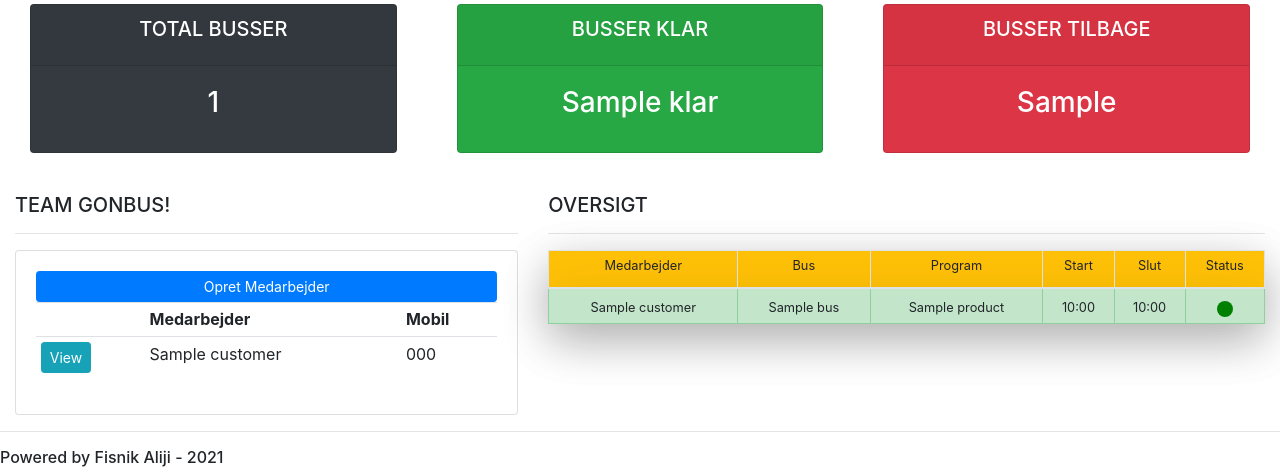
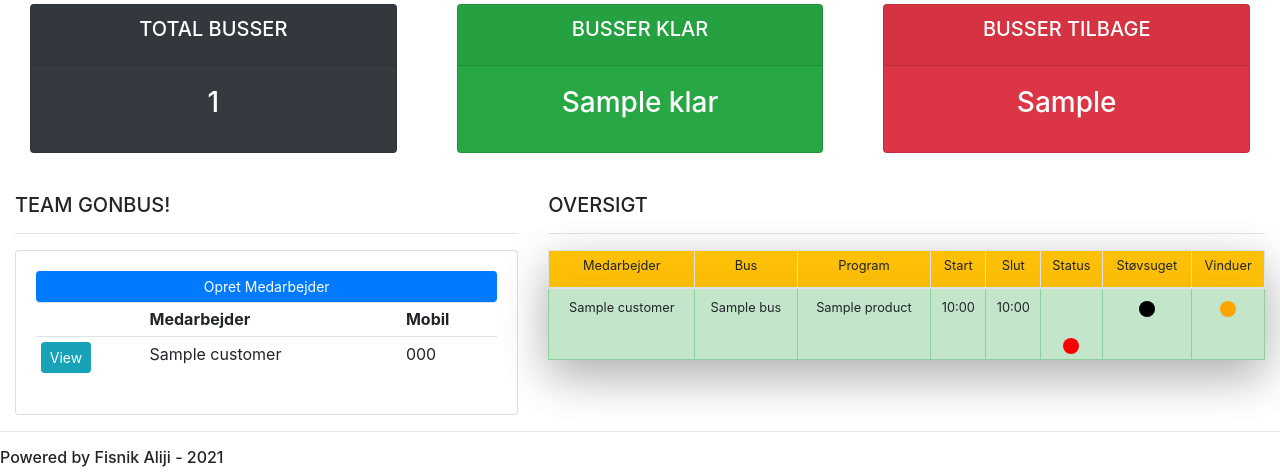
Before and after one commit to alora2018/alora.dk, a Django app: template todo_list/templates/accounts/dashboard.html in a window 1280 px wide. Shown: the part 336-811 px from the top of the page. Run offline with Django 3.2, Linux system fonts and the light colour scheme; the template is opened without the code that fills it: most values are stand-ins (such as "Sample title", 1, 10 or a date in 2020); some libraries are stand-ins or nearby versions.

Commit message:
new changes

```diff
--- a/todo_list/templates/accounts/customer.html
+++ b/todo_list/templates/accounts/customer.html
@@ -89,7 +89,8 @@
 		<td class="text-center"><small>{{ order.end_date|date:'H:i' }}</small></td>
 		<td class="text-center"><center><a href="{% url 'cross_off' order.id %}"><small><svg xmlns="http://www.w3.org/2000/svg" width="16" height="16"  fill="green" class="bi bi-circle-fill" viewBox="0 0 16 16">
 		<circle cx="8" cy="8" r="8"/></a></center></svg></small></td>
-		<a class="btn btn-primary" href="{% url 'url-name'%}">Button-Text</a>
+	  	<td class="text-center"><center><a href="{% url 'ja_stovsuge' order.id %}"><small><svg xmlns="http://www.w3.org/2000/svg" width="16" height="16"  fill="grey" class="bi bi-circle-fill" viewBox="0 0 16 16">
+		<circle cx="8" cy="8" r="8"/></a></center></svg></small></td>
 	</tr>
 
 	{% else %}
@@ -101,6 +102,8 @@
 		<td class="text-center"><small>{{ order.end_date|date:'H:i' }}</small></td>
 		<td class="text-center"><center><a href="{% url 'uncross' order.id %}"><small><svg xmlns="http://www.w3.org/2000/svg" width="16" height="16"  fill="red" class="bi bi-circle-fill" viewBox="0 0 16 16">
 		<circle cx="8" cy="8" r="8"/></a></center></svg></small></td>
+		<td class="text-center"><center><a href="{% url 'nej_stovsuge' order.id %}"><small><svg xmlns="http://www.w3.org/2000/svg" width="16" height="16"  fill="black" class="bi bi-circle-fill" viewBox="0 0 16 16">
+		<circle cx="8" cy="8" r="8"/></a></center></svg></small></td>
 	</tr>
 				{% endif %}
 				{% endfor %}
--- a/todo_list/templates/accounts/dashboard.html
+++ b/todo_list/templates/accounts/dashboard.html
@@ -48,6 +48,9 @@
       <th class="text-center" scope="col"><small><h6>Start</small></th>
       <th class="text-center" scope="col"><small><h6>Slut</small></th>
       <th class="text-center" scope="col"><small><h6>Status</small></th>
+	  <th class="text-center" scope="col"><small><h6>Støvsuget</small></th>
+	  <th class="text-center" scope="col"><small><h6>Vinduer</small></th>
+
 	</tr>
 </thead>
 
@@ -64,7 +67,14 @@
         <td class="text-center"><small>{{ order.product }}</small></td>
 		<td class="text-center"><small>{{ order.start_date|date:'H:i' }}</small></td>
 		<td class="text-center"><small>{{ order.end_date|date:'H:i' }}</small></td>			<td class="text-center"><center><a href="{% url 'cross_off' order.id %}"><small><svg xmlns="http://www.w3.org/2000/svg" width="16" height="16"  fill="green" class="bi bi-circle-fill" viewBox="0 0 16 16">
+		<td class="text-center"><center><a href="{% url 'cross_off' order.id %}"><small><svg xmlns="http://www.w3.org/2000/svg" width="16" height="16"  fill="green" class="bi bi-circle-fill" viewBox="0 0 16 16">
+		<td class="text-center"><center><a href="{% url 'uncross' order.id %}"><small><svg xmlns="http://www.w3.org/2000/svg" width="16" height="16"  fill="red" class="bi bi-circle-fill" viewBox="0 0 16 16">
 		<circle cx="8" cy="8" r="8"/></a></center></svg></small></td>
+		<td class="text-center"><center><a href="{% url 'nej_stovsuge' order.id %}"><small><svg xmlns="http://www.w3.org/2000/svg" width="16" height="16"  fill="black" class="bi bi-circle-fill" viewBox="0 0 16 16">
+		<circle cx="8" cy="8" r="8"/></a></center></svg></small></td>
+		<td class="text-center"><center><a href="{% url 'ja_vinduer' order.id %}"><small><svg xmlns="http://www.w3.org/2000/svg" width="16" height="16"  fill="orange" class="bi bi-circle-fill" viewBox="0 0 16 16">
+		<circle cx="8" cy="8" r="8"/></a></center></svg></small></td>
+
 	</tr>
 
 	{% else %}
@@ -76,8 +86,14 @@
 		<td class="text-center"><small>{{ order.start_date|date:'H:i' }}</small></td>
 		<td class="text-center"><small>{{ order.end_date|date:'H:i' }}</small></td>			<td class="text-center"><center><a href="{% url 'uncross' order.id %}"><small><svg xmlns="http://www.w3.org/2000/svg" width="16" height="16"  fill="red" class="bi bi-circle-fill" viewBox="0 0 16 16">
 		<circle cx="8" cy="8" r="8"/></a></center></svg></small></td>
+		<td class="text-center"><center><a href="{% url 'uncross' order.id %}"><small><svg xmlns="http://www.w3.org/2000/svg" width="16" height="16"  fill="red" class="bi bi-circle-fill" viewBox="0 0 16 16">
+		<circle cx="8" cy="8" r="8"/></a></center></svg></small></td>
+		<td class="text-center"><center><a href="{% url 'nej_stovsuge' order.id %}"><small><svg xmlns="http://www.w3.org/2000/svg" width="16" height="16"  fill="black" class="bi bi-circle-fill" viewBox="0 0 16 16">
+		<circle cx="8" cy="8" r="8"/></a></center></svg></small></td>
+		<td class="text-center"><center><a href="{% url 'nej_vinduer' order.id %}"><small><svg xmlns="http://www.w3.org/2000/svg" width="16" height="16"  fill="blue" class="bi bi-circle-fill" viewBox="0 0 16 16">
+		<circle cx="8" cy="8" r="8"/></a></center></svg></small></td>
+
 	</tr>
-
 				{% endif %}
 				{% endfor %}
 				   </table>
--- a/todo_list/urls.py
+++ b/todo_list/urls.py
@@ -19,7 +19,11 @@ urlpatterns = [
     path('update_order/<str:pk>/', views.updateOrder, name="update_order"),
     path('delete_order/<str:pk>/', views.deleteOrder, name="delete_order"),
 	path('cross_off/<list_id>', views.cross_off, name='cross_off'),
-	path('uncross/<list_id>', views.uncross, name='uncross'),
+	path('ja_stovsuge/<list_id>', views.ja_stovsuge, name='ja_stovsuge'),
+	path('nej_stovsuge/<list_id>', views.nej_stovsuge, name='nej_stovsuge'),
+	path('ja_vinduer/<list_id>', views.ja_vinduer, name='ja_vinduer'),
+	path('nej_vinduer/<list_id>', views.nej_vinduer, name='nej_vinduer'),
+
 
 
 ]
```
Also changed, not shown: db.sqlite3, todo_list/migrations/0008_auto_20210305_2129.py (added).
